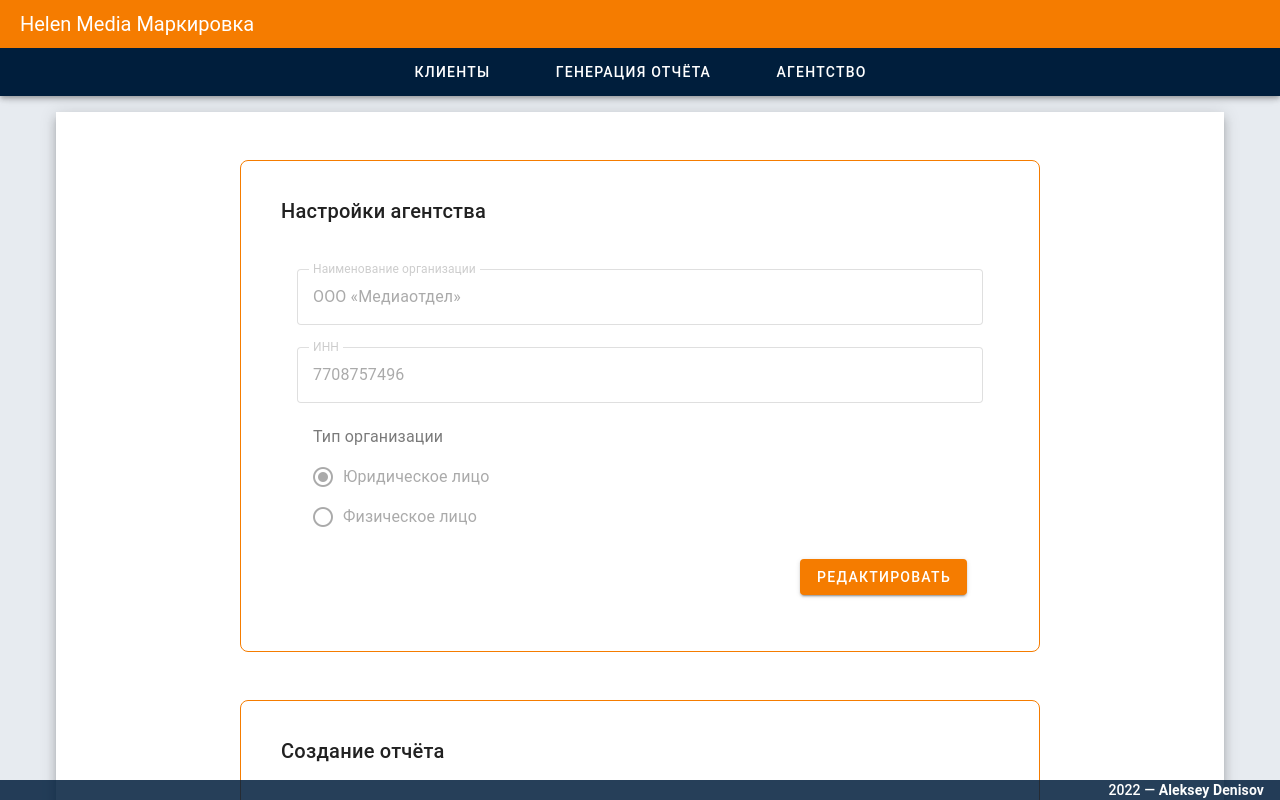
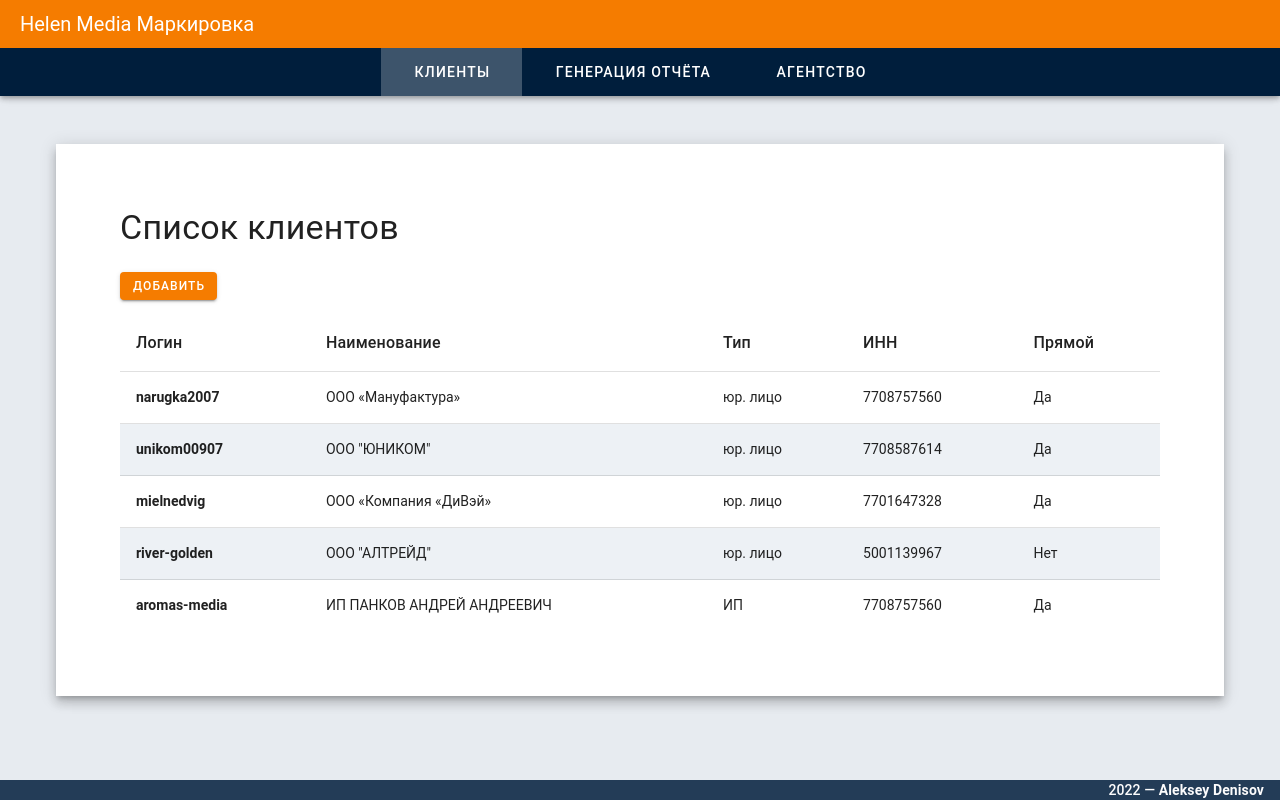
Before and after one commit to ADeoZ/ads-labeling-report, a Vue app: page / in a window 1280 px wide. Shown: the top 800 px of the page. Built offline with nearby package versions, Linux system fonts and the light colour scheme.

Commit message:
Vue Router Added

```diff
--- a/package.json
+++ b/package.json
@@ -12,6 +12,7 @@
     "sass": "^1.56.1",
     "sass-loader": "^13.2.0",
     "vue": "^3.2.13",
+    "vue-router": "^4.1.6",
     "vuetify": "^3.0.3",
     "webpack-plugin-vuetify": "^2.0.0"
   },
--- a/src/App.vue
+++ b/src/App.vue
@@ -4,10 +4,8 @@
     <the-menu />
     <v-main>
       <v-container>
-        <v-card class="rounded-0" elevation="7">
-          <agency-settings />
-          <create-report />
-          <clients-list />
+        <v-card class="rounded-0 mt-8" elevation="7">
+          <router-view />
         </v-card>
       </v-container>
     </v-main>
@@ -16,12 +14,9 @@
 </template>
 
 <script>
-import AgencySettings from "@/components/AgencySettings.vue";
 import TheFooter from "@/components/Base/TheFooter.vue";
 import TheHeader from "@/components/Base/TheHeader.vue";
 import TheMenu from "@/components/Base/TheMenu.vue";
-import ClientsList from "@/components/ClientsList.vue";
-import CreateReport from "@/components/CreateReport.vue";
 
 export default {
   name: "App",
@@ -29,9 +24,6 @@ export default {
     TheFooter,
     TheMenu,
     TheHeader,
-    AgencySettings,
-    CreateReport,
-    ClientsList,
   },
 };
 </script>
--- /dev/null
+++ b/src/components/Base/The404Page.vue
@@ -0,0 +1,14 @@
+<template>
+  <v-container class="pa-16">
+    <h4 class="text-h4">404</h4>
+    <div class="text-h6">Такая страница не найдена...</div>
+  </v-container>
+</template>
+
+<script>
+export default {
+  name: "The404Page",
+};
+</script>
+
+<style></style>
--- a/src/components/Base/TheMenu.vue
+++ b/src/components/Base/TheMenu.vue
@@ -3,13 +3,14 @@
     <v-row justify="center" no-gutters>
       <v-btn
         v-for="link in links"
-        :key="link"
+        :key="link.name"
         variant="text"
         :rounded="0"
         height="48"
         class="px-8"
+        :to="link.path"
       >
-        {{ link }}
+        {{ link.name }}
       </v-btn>
     </v-row>
   </v-app-bar>
@@ -19,12 +20,16 @@
 export default {
   name: "TheMenu",
   data: () => ({
-    links: ["Клиенты", "Генерация отчёта", "Агентство"],
+    links: [
+      { name: "Клиенты", path: { name: "list" } },
+      { name: "Генерация отчёта", path: { name: "report" } },
+      { name: "Агентство", path: { name: "settings" } },
+    ],
   }),
 };
 </script>
 
-<style scoped>
+<style lang="scss" scoped>
 .v-btn:hover {
   background-color: rgb(var(--v-theme-success));
 }
--- a/src/main.js
+++ b/src/main.js
@@ -1,5 +1,6 @@
-import { createApp } from "vue";
 import App from "@/App.vue";
 import vuetify from "@/plugins/vuetify";
+import { createApp } from "vue";
+import { router } from "./plugins/router";
 
-createApp(App).use(vuetify).mount("#helenlabeling");
+createApp(App).use(router).use(vuetify).mount("#helenlabeling");
```
Also changed, not shown: src/plugins/router.js (added, +17 -0 lines), 1 other file (tests, documents, lock files or other folders).
